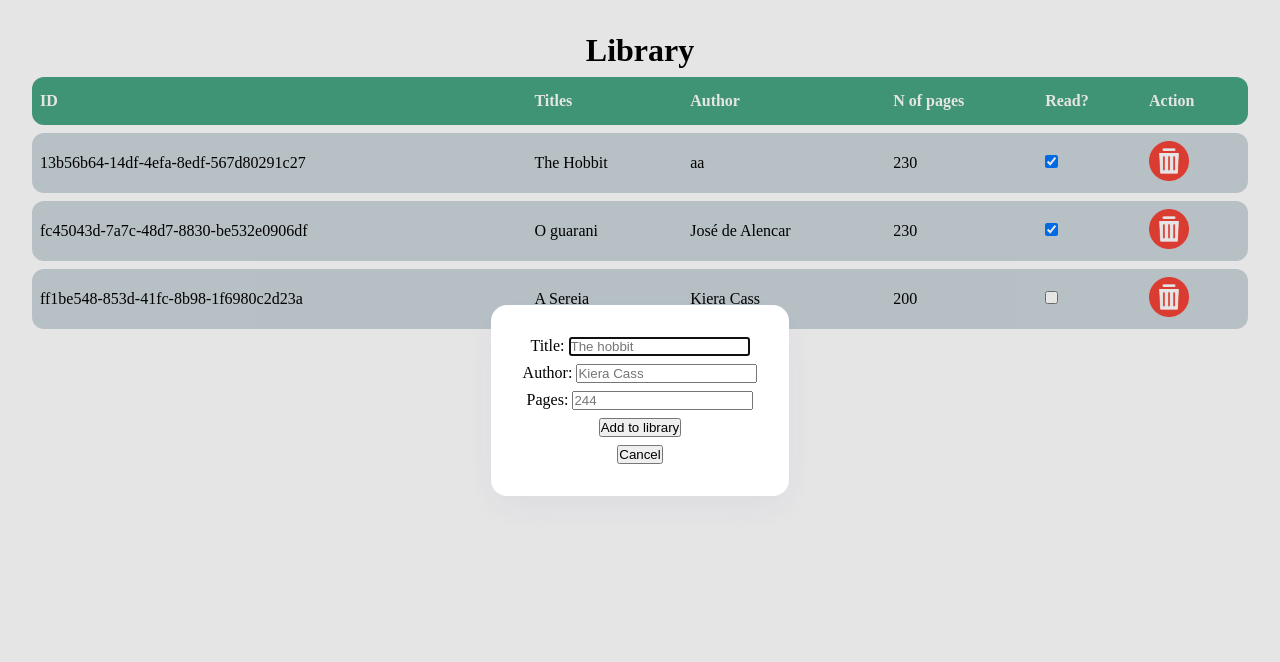
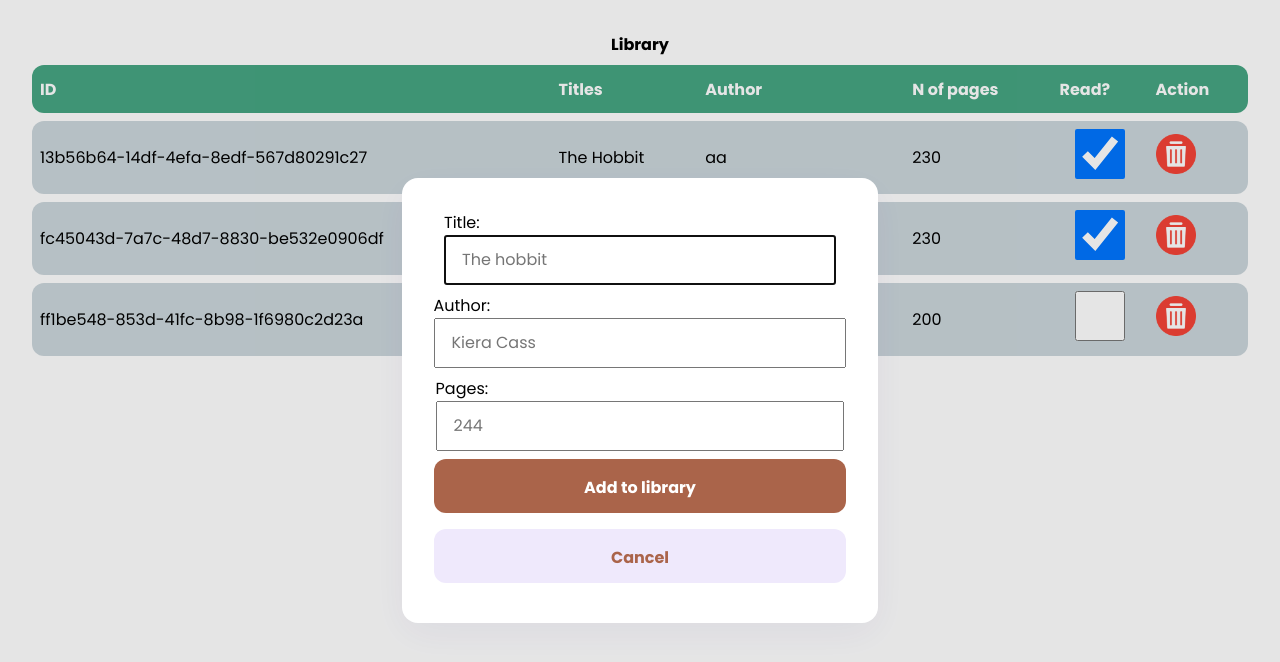
Before and after one commit to raory1/library, a plain HTML site: page index.html in a window 1280 px wide. Both pictures are taken after a click on the button "New book". Drawn offline with Linux system fonts and the light colour scheme.

Commit message:
style: add css variables and update inputs style

```diff
--- a/styles.css
+++ b/styles.css
@@ -1,6 +1,21 @@
+@import url('https://fonts.googleapis.com/css?family=Poppins:400,700,900');
+
+:root{
+    --text: #AA644A;
+    --text-secondary: #FFFFFF;
+    --background: #efe9fc;
+    --primary: #AA644A;
+    --secondary: #7FA4A9;
+    --accent: #80224d;
+    --gray: #D3D5E4;
+    --alert: #B91919;
+}
+
 *,
 *:after,
 *:before {
+    font-family: 'Poppins';
+    font-size: 100%;
     margin: 0;
     padding: 0;
     box-sizing: border-box;
@@ -98,3 +113,30 @@ dialog {
         gap: 0.5rem
     }
 }
+
+input {
+    width: 100%;
+    height: 50px;
+    padding: 16px;
+}
+
+#submitBtn, #cancelBtn{
+    border: none;
+    border-radius: 12px;
+    width: 100%;
+    height: 54px;
+    background-color: var(--primary);
+    color: var(--text-secondary);
+    margin-bottom: 0.5rem;
+    font-weight: bold;
+    font-size: 1rem;
+
+    &:hover{
+        cursor: pointer;
+    }
+}
+
+#cancelBtn{
+    background-color: var(--background);
+    color: var(--primary);
+}
```
